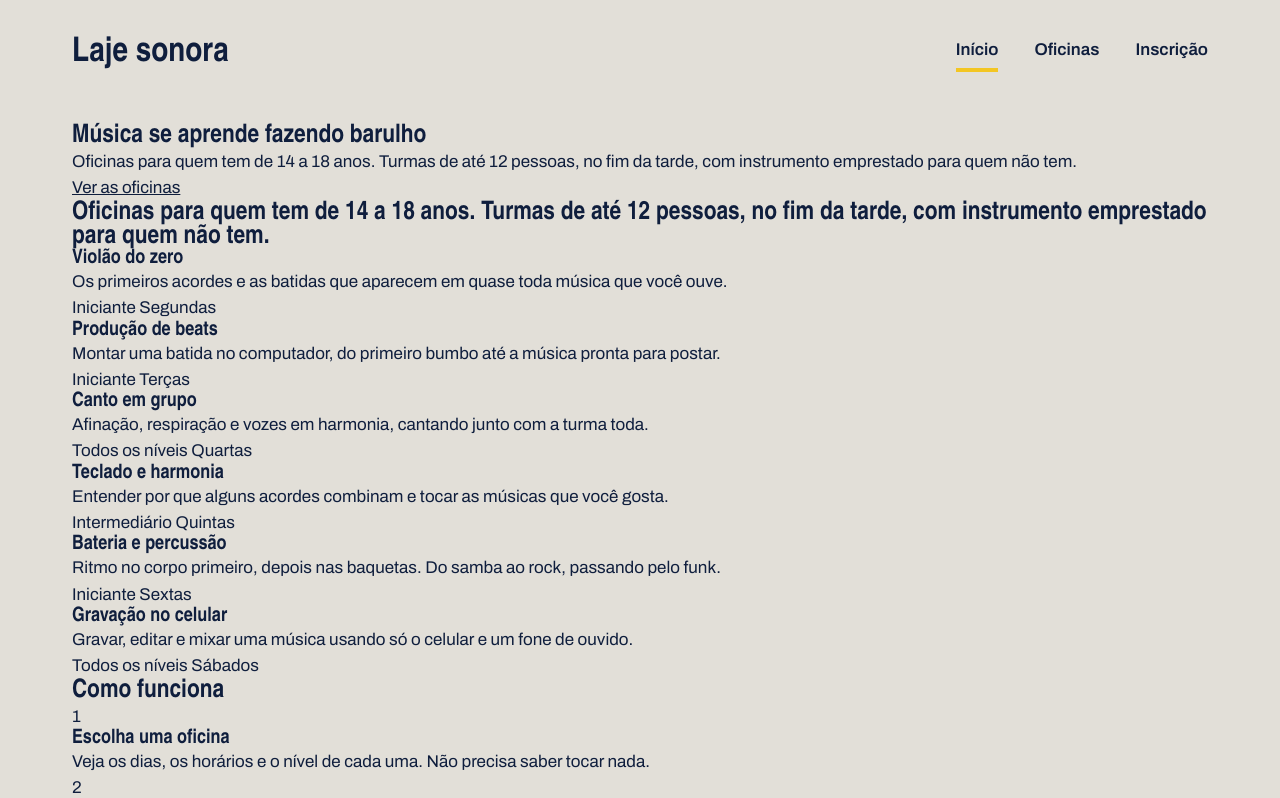
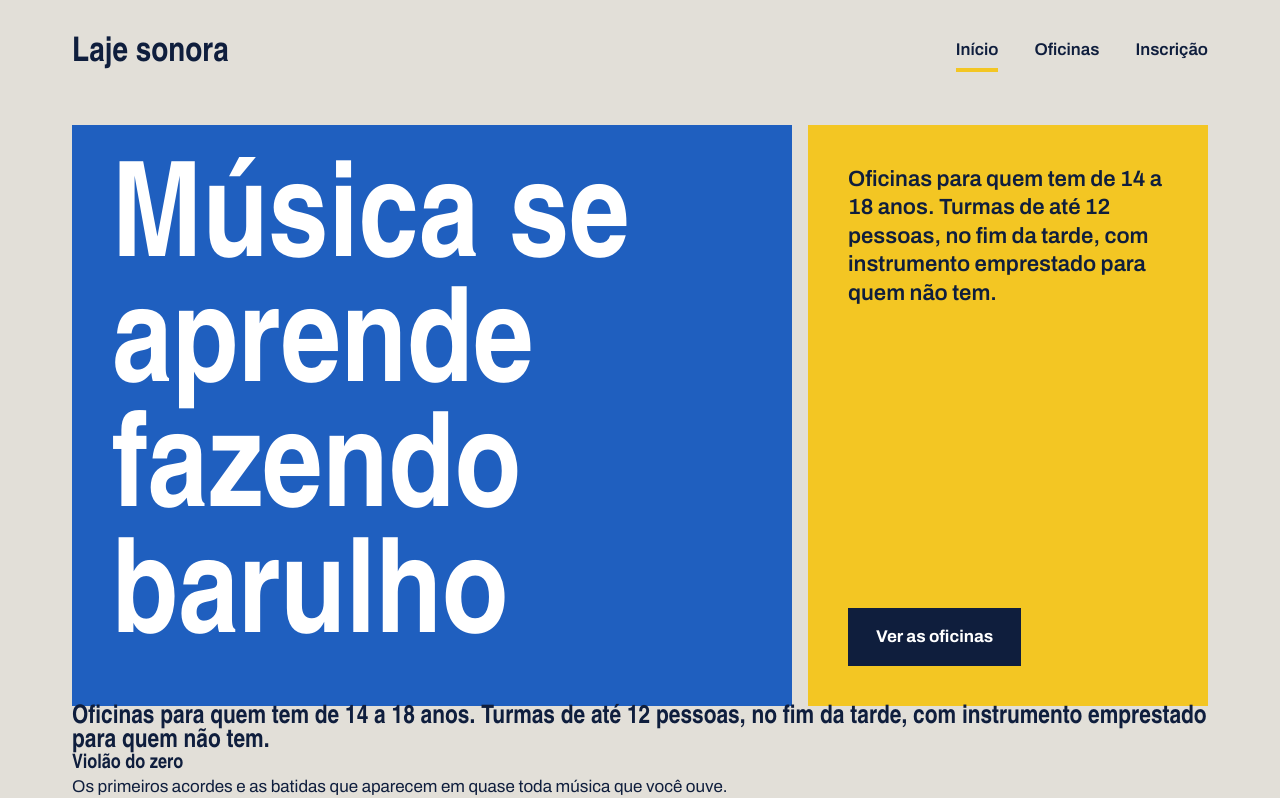
Before and after one commit to AntonioProvasi1MBTI/Laje_sonora, a plain HTML site: page index.html in a window 1280 px wide. Shown: the top 798 px of the page. Drawn offline with Linux system fonts and the light colour scheme; a web font is replaced by a local one.

Commit message:
Cartazes do topo

```diff
--- a/index.css
+++ b/index.css
@@ -76,4 +76,56 @@ h1, h2, h3 {
 
 .cartazes {
     margin-top: 16px;
+    display: flex;
+    gap: 16px;
 }
+
+.cartaz {
+    padding: 40px;
+}
+
+.cartaz-principal {
+    background-color: var(--caixa-dagua);
+    color: var(--branco);
+    flex: 2;
+}
+
+.cartaz-principal h1 {
+    font-size: 132px;
+    max-width: 9ch;
+}
+
+.cartaz-lateral {
+    background-color: var(--fita);
+    flex: 1;
+    display: flex;
+    flex-direction: column;
+    justify-content: space-between;
+    gap: 32px;
+}
+
+.cartaz-lateral p {
+    font-size: 22px;
+    font-weight: 600;
+    line-height: 1.3;
+}
+
+.botao {
+    background-color: var(--tinta);
+    color: var(--branco);
+    font-weight: 700;
+    text-decoration: none;
+    padding: 16px 28px;
+    border: none;
+    font-family: var(--fonte-texto);
+    font-size: 17px;
+    cursor: pointer;
+}
+
+.botao:hover {
+    background-color: var(--caixa-dagua);
+}
+
+.cartaz-lateral {
+    align-items: flex-start;
+}
```
